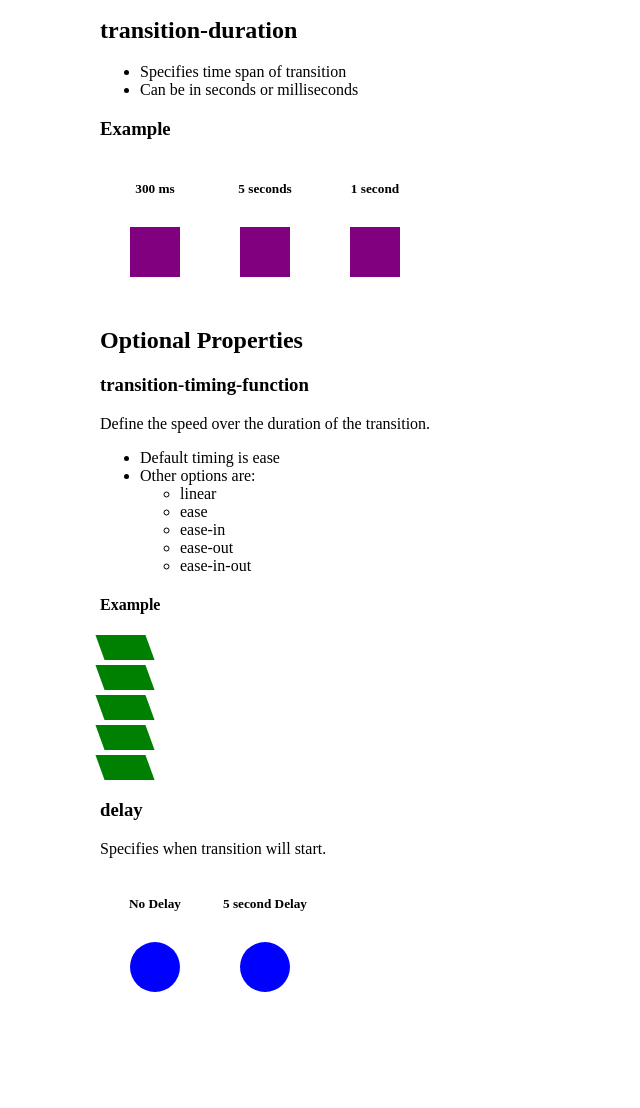
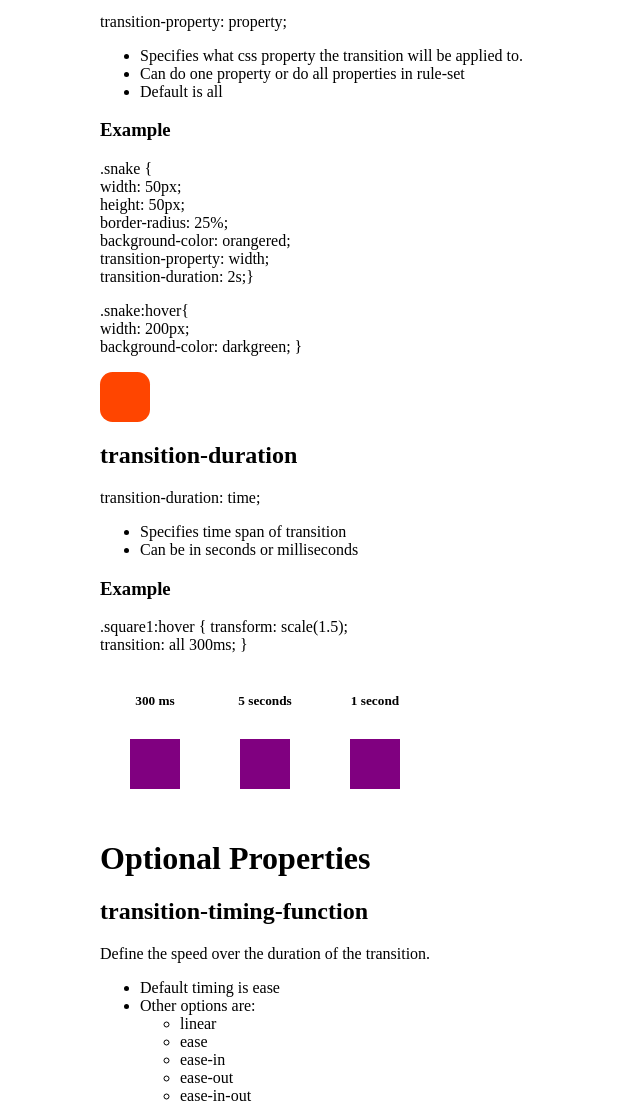
Before and after one commit to bichsel-rachel/bichsel-rachel.github.io, a plain HTML site: page classes/cit261/transitions/index.html in a window 1280 px wide. Shown: the part 573-1681 px from the top of the page, without its empty margins (0-640 px from the left). Before the commit the page ends 1603 px from the top, so only its background shows below. Drawn offline with Linux system fonts and the light colour scheme.

Commit message:
transition update

```diff
--- a/classes/cit261/transitions/index.html
+++ b/classes/cit261/transitions/index.html
@@ -1,6 +1,7 @@
 <!DOCTYPE html>
 <html lang="en-us">
-    <head>
+
+<head>
     <meta charset="utf-8">
     <title>CSS3 Transitions</title>
     <script type="text/javascript" href="style.js"></script>
@@ -12,6 +13,8 @@
     <h1>Transitions</h1>
     <p>Transitions go hand-in-hand with transforms.</p>
     <h2>Why we need Transitions</h2>
+    <p>.trans:hover { transform: rotate(45deg); <br /> transition: all 1s; }
+    </p>
     <div class="container">
         <div>
             <h5>No Transition</h5>
@@ -36,18 +39,32 @@
     <p>transition: [property][duration][timing-function][delay];</p>
 
     <h2>transition-property</h2>
+    <p>transition-property: property;</p>
     <ul>
         <li>Specifies what css property the transition will be applied to.</li>
         <li>Can do one property or do all properties in rule-set</li>
+        <li>Default is all</li>
     </ul>
 
+    <h3>Example</h3>
+    <p> .snake { <br /> width: 50px; <br /> height: 50px; <br /> border-radius: 25%; <br /> background-color: orangered; <br /> transition-property: width; <br /> transition-duration: 2s;}
+    </p>
+    <p>
+        .snake:hover{<br /> width: 200px;<br /> background-color: darkgreen; }
+    </p>
+    <div class="snake"></div>
+
     <h2>transition-duration</h2>
+     <p>transition-duration: time;</p>
     <ul>
         <li>Specifies time span of transition</li>
         <li>Can be in seconds or milliseconds</li>
     </ul>
 
     <h3>Example</h3>
+    <p>.square1:hover { transform: scale(1.5);<br /> transition: all 300ms; }
+    </p>
+
 
     <div class="container">
         <div>
@@ -64,8 +81,8 @@
         </div>
     </div>
 
-    <h2>Optional Properties</h2>
-    <h3>transition-timing-function</h3>
+    <h1>Optional Properties</h1>
+    <h2>transition-timing-function</h3>
     <p>Define the speed over the duration of the transition.</p>
     <ul>
         <li>Default timing is ease</li>
@@ -79,6 +96,9 @@
         </ul>
     </ul>
     <h4>Example</h4>
+    <p>
+        .par1:hover { <br /> transition: all 2s linear; <br />background-color: red; <br />transform: translateX(200px) skew(20deg); }
+    </p>
     <div id="timing">
         <div class="parallel par1"></div>
         <div class="parallel par2"></div>
@@ -86,19 +106,24 @@
         <div class="parallel par4"></div>
         <div class="parallel par5"></div>
     </div>
-    <h3>delay</h3>
+    <h2>delay</h2>
     <p>Specifies when transition will start.</p>
+    <h4>Example</h4>
+    <p>.circle2:hover {<br /> transition: all 2s 1s; <br />transform: scaleY(2); }
+    </p>
 
     <div class="container">
         <div>
-            <h5>No Delay</h5>
+            <h4>No Delay</h5>
             <div class="circle circle1"></div>
         </div>
         <div>
-            <h5>5 second Delay</h5>
-             <div class="circle circle2"></div>
+            <h5>1 second Delay</h5>
+            <div class="circle circle2"></div>
         </div>
     </div>
+
+    https://thoughtbot.com/blog/transitions-and-transforms#transition-property-required
 
 
 
@@ -108,4 +133,5 @@
 
 
 </body>
+
 </html>
--- a/classes/cit261/transitions/main.css
+++ b/classes/cit261/transitions/main.css
@@ -6,6 +6,19 @@ body {
     display: flex;
 }
 
+.snake {
+    width: 50px;
+    height: 50px;
+    border-radius: 25%;
+    background-color: orangered;
+    transition-property: width;
+    transition-duration: 2s;
+}
+
+.snake:hover{
+    width: 200px;
+    background-color: darkgreen;
+}
 .square {
     width: 50px;
     height: 50px;
@@ -51,35 +64,30 @@ h5 {
 }
 
 .par1:hover {
-    @extend .parallel;
     transition: all 2s linear;
     background-color: red;
     transform: translateX(200px) skew(20deg);
 }
 
 .par2:hover {
-    @extend .parallel;
     transition: all 2s ease;
     background-color: orange;
     transform: translateX(200px) skew(20deg);
 }
 
 .par3:hover {
-    @extend .parallel;
     transition: all 2s ease-in;
     background-color: yellow;
     transform: translateX(200px) skew(20deg);
 }
 
 .par4:hover {
-    @extend .parallel;
     transition: all 2s ease-out;
     background-color: blue;
     transform: translateX(200px) skew(20deg);
 }
 
 .par5:hover {
-    @extend .parallel;
     transition: all 2s ease-in-out;
     transform: translateX(200px) skew(20deg);
 }
```
